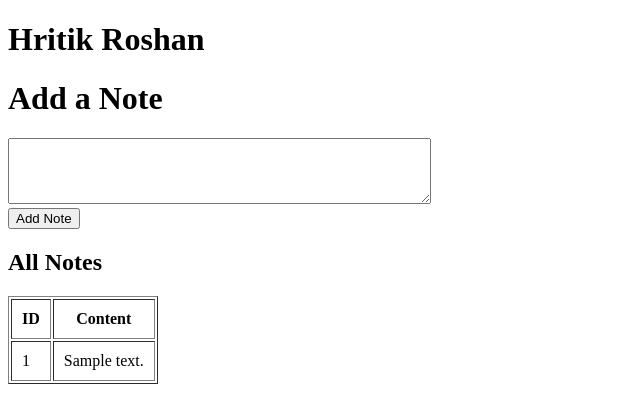
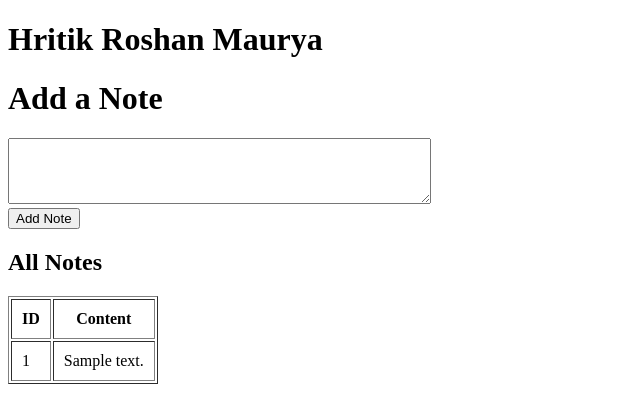
Before and after one commit to hrmiitm/tdsdocker, a Flask app: page / in a window 1280 px wide. Shown: the top 420 px of the page, without its empty margins (0-640 px from the left). Run offline with Flask 3, Linux system fonts and the light colour scheme; tables that the repository leaves empty hold one stand-in row (values such as "Sample post").

Commit message:
thirtheen

```diff
--- a/templates/index.html
+++ b/templates/index.html
@@ -5,7 +5,7 @@
     <title>Notes App</title>
 </head>
 <body>
-	<h1> Hritik Roshan </h1>
+	<h1> Hritik Roshan Maurya </h1>
     <h1>Add a Note</h1>
     <form method="POST">
         <textarea name="content" rows="4" cols="50" required></textarea><br>
```
